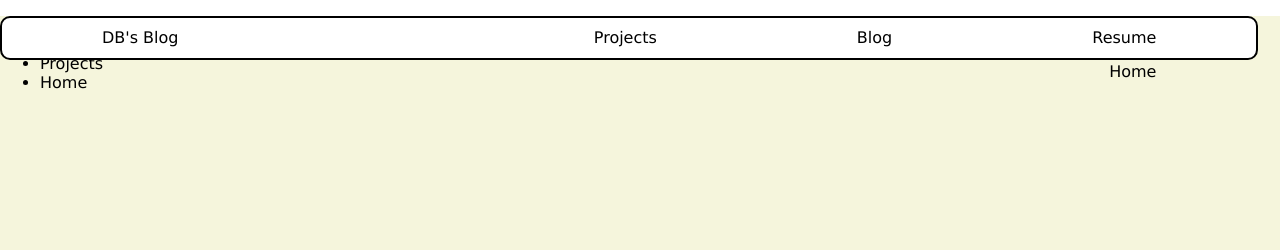
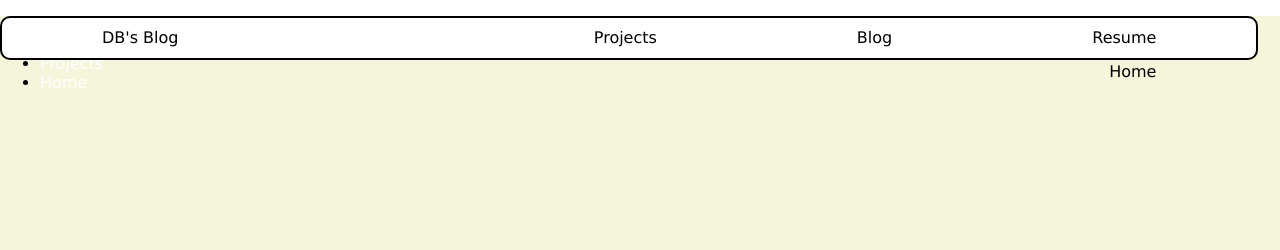
Before and after one commit to Dinhbaon/Dinhbaon.github.io, a Jekyll site: the page index.html, which Jekyll copies as it is, in a window 1280 px wide. Shown: the top 250 px of the page. Built offline with Jekyll 4.4.1, drawn with Linux system fonts in a browser that asks for light colours.

Commit message:
Update index.html

```diff
--- a/index.html
+++ b/index.html
@@ -18,9 +18,9 @@
     <div class="sidebar">
         <ul>
         <li><a>Resume</a></li>
-        <li><a href="blog.html">Blog</a></li>
-        <li><a href="project.html">Projects</a></li>
-        <li><a href="index.html">Home</a></li>
+        <li><a style="color:white"href="blog.html">Blog</a></li>
+        <li><a style="color:white" href="project.html">Projects</a></li>
+        <li><a style="color:white" href="index.html">Home</a></li>
         </ul>
     </div>
     <div class="myName">
```
